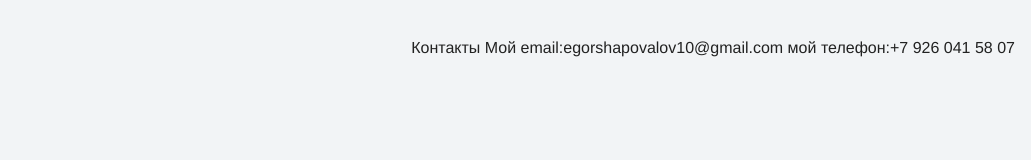
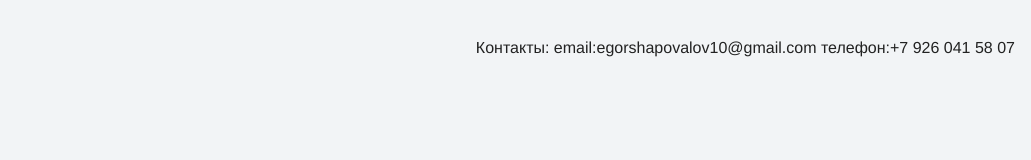
Before and after one commit to EgorTopor2010/my-site, a plain HTML site: page index.html in a window 1280 px wide. Shown: the top 160 px of the page, without its empty margins (249-1280 px from the left). Drawn offline with Linux system fonts and the light colour scheme.

Commit message:
Add files via upload
убрали лишнее

```diff
--- a/index.html
+++ b/index.html
@@ -9,7 +9,7 @@
   <body>
     <header class="page-header">
       <div class="container">
-      Контакты Мой email:egorshapovalov10@gmail.com мой телефон:+7 926 041 58 07
+      Контакты: email:egorshapovalov10@gmail.com  телефон:+7 926 041 58 07
     </div>
     </header>
 
```
